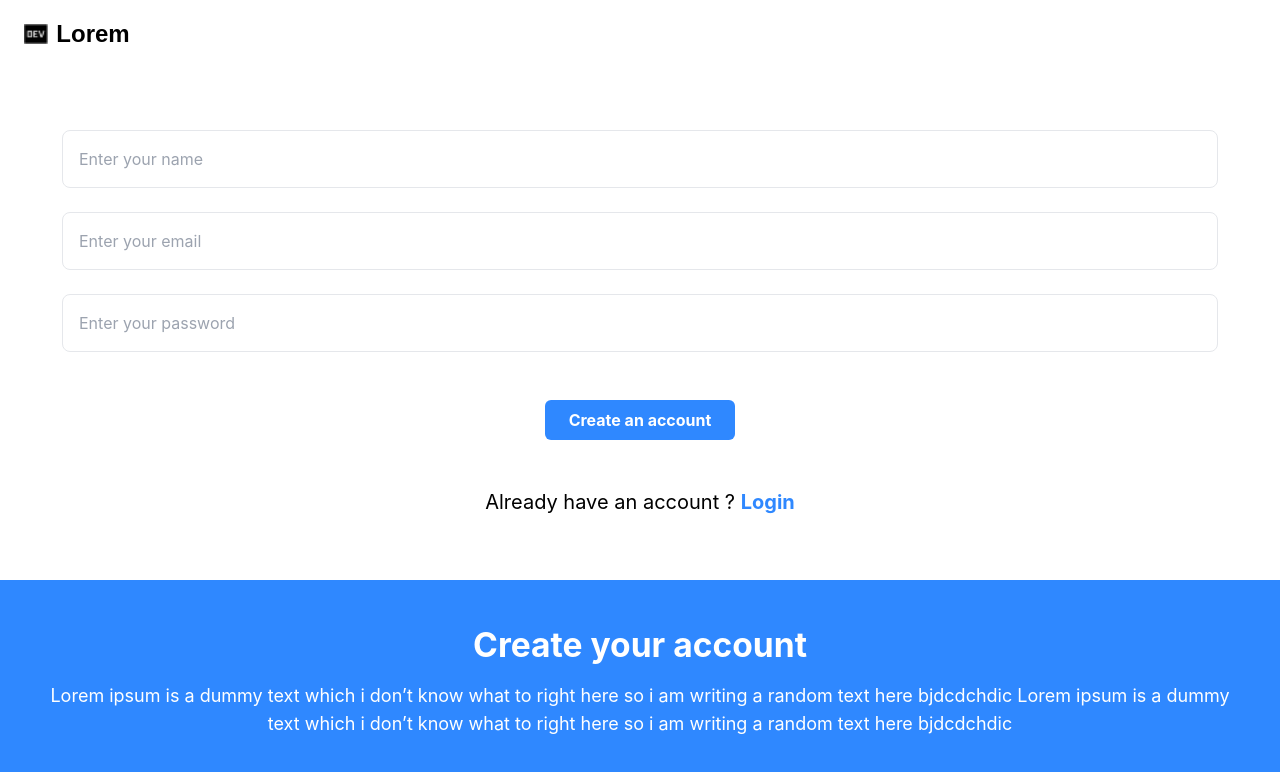
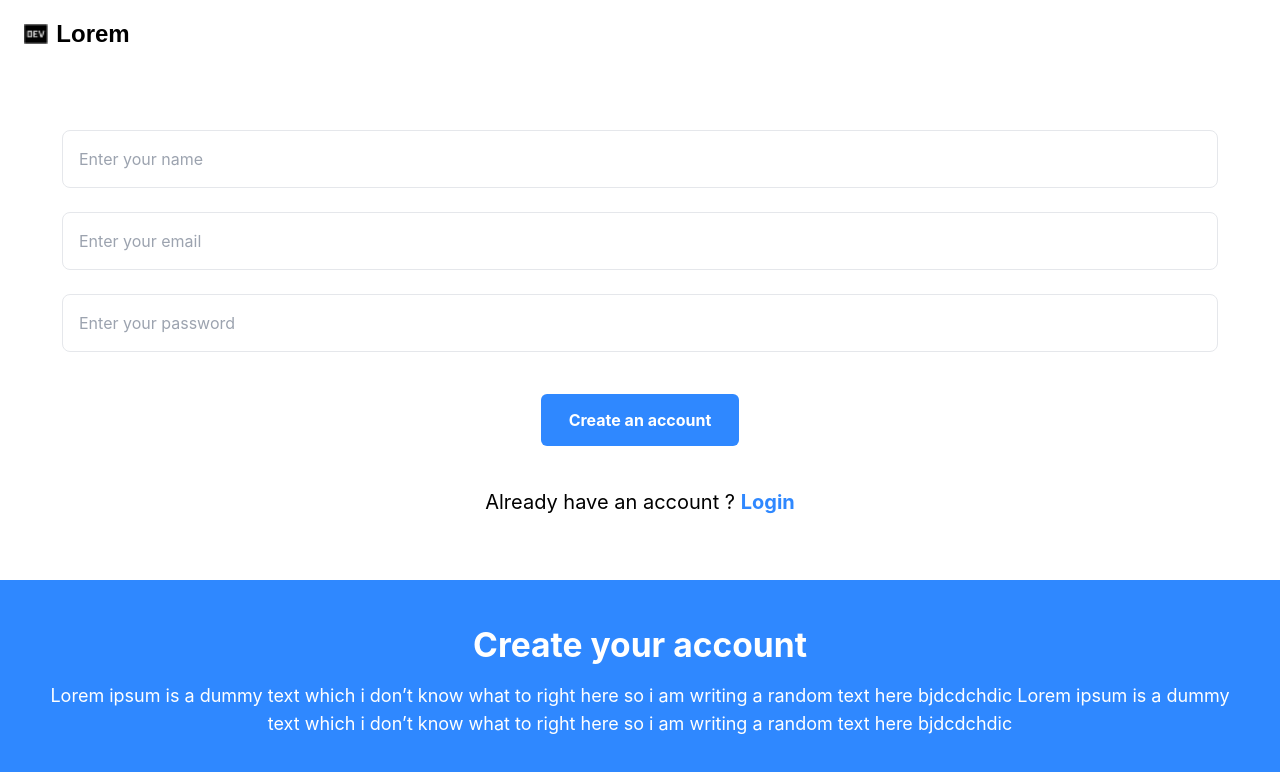
Before and after one commit to kshitijjj/my-code, a React (Create React App) app: page /signup in a window 1280 px wide. Shown: the top 772 px of the page. Built offline with nearby package versions, Linux system fonts and the light colour scheme.

Commit message:
initial commit

```diff
--- a/src/Components/Signup.jsx
+++ b/src/Components/Signup.jsx
@@ -52,7 +52,7 @@ const Signup = () => {
                         <input className="border py-[1rem] pl-4 rounded-lg" type="password" name="" id="" placeholder="Enter your password"/>
 
                         <div className="pt-[32px]">
-                            <a className="bg-[#2F88FF] text-white font-bold px-[24px] py-[10px] rounded-md" href="">Create an account</a>
+                            <a className="bg-[#2F88FF] text-white font-bold px-[28px] py-[16px] rounded-md" href="">Create an account</a>
                         </div>
 
                         <div className="pt-[32px]">
```
